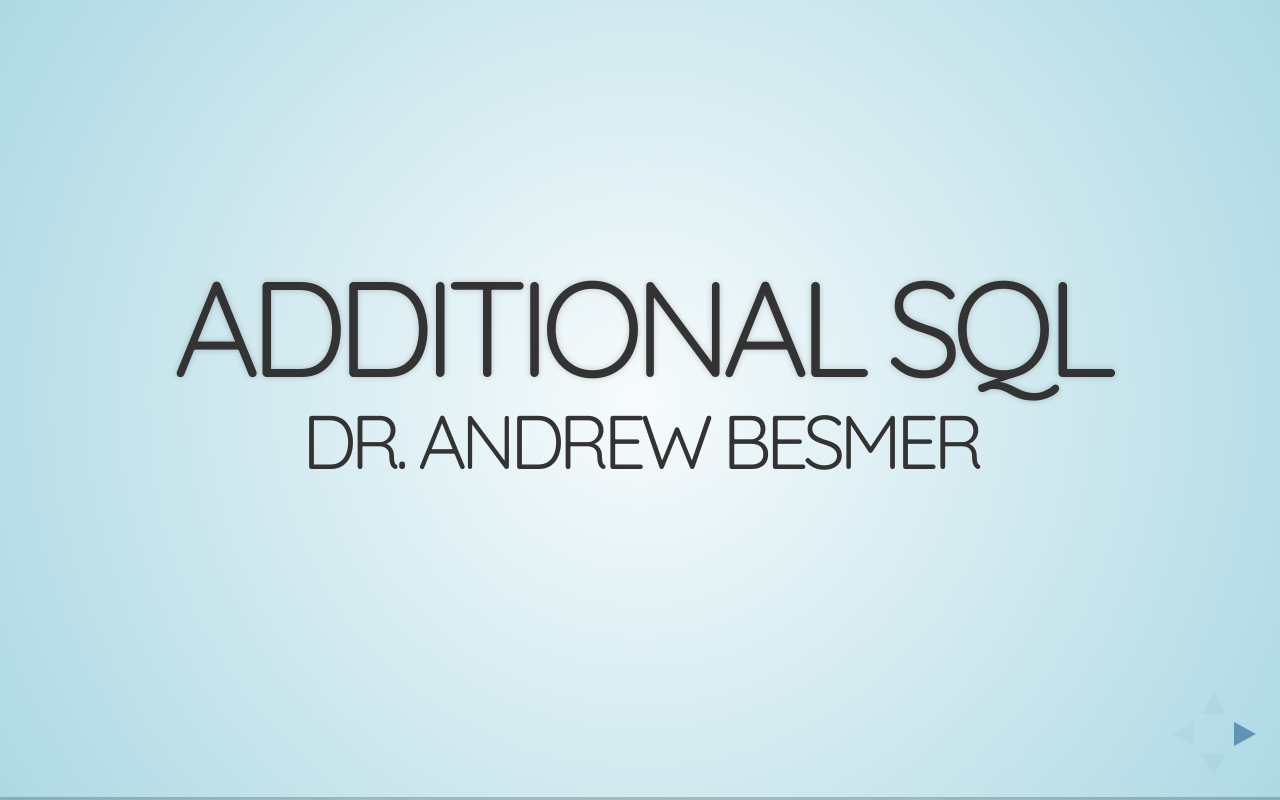
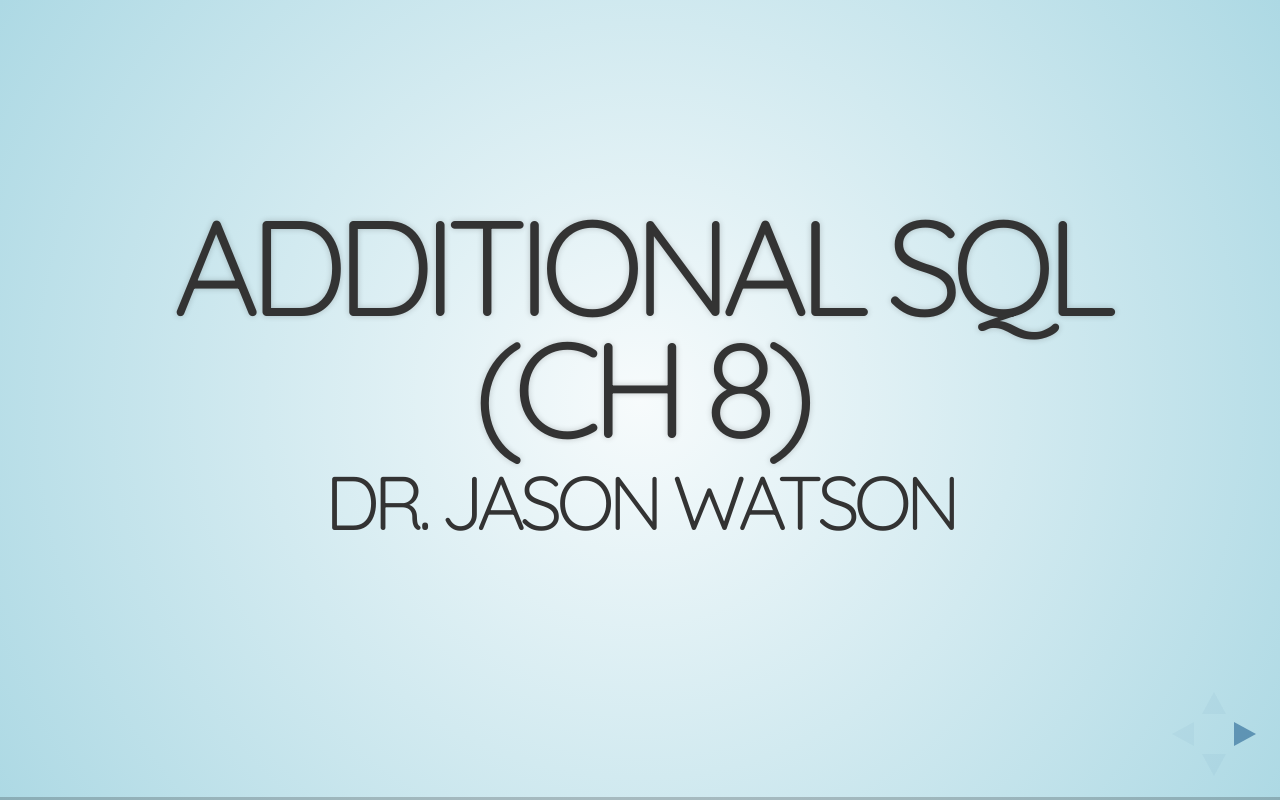
Before and after one commit to jwatson5/jwatson5.github.io, a plain HTML site: page 1-AdditionalSQL/1-AdditionalSQL.html in a window 1280 px wide. Drawn offline with nearby package versions, Linux system fonts and the light colour scheme; some packages are replaced by stand-ins of ours; a web font is replaced by a local one.

Commit message:
Update slides for Add SQL

```diff
--- a/1-AdditionalSQL/1-AdditionalSQL.html
+++ b/1-AdditionalSQL/1-AdditionalSQL.html
@@ -3,8 +3,8 @@
 <head>
   <meta charset="utf-8">
   <meta name="generator" content="pandoc">
-  <meta name="author" content="Dr. Andrew Besmer" />
-  <title>Additional SQL</title>
+  <meta name="author" content="Dr. Jason Watson" />
+  <title>Additional SQL (Ch 8)</title>
   <meta name="apple-mobile-web-app-capable" content="yes" />
   <meta name="apple-mobile-web-app-status-bar-style" content="black-translucent" />
   <meta name="viewport" content="width=device-width, initial-scale=1.0, maximum-scale=1.0, user-scalable=no">
@@ -35,8 +35,8 @@
     <div class="slides">
 
 <section>
-    <h1 class="title">Additional SQL</h1>
-    <h2 class="author">Dr. Andrew Besmer</h2>
+    <h1 class="title">Additional SQL (Ch 8)</h1>
+    <h2 class="author">Dr. Jason Watson</h2>
     <h3 class="date"></h3>
 </section>
 <section id="TOC">
```
